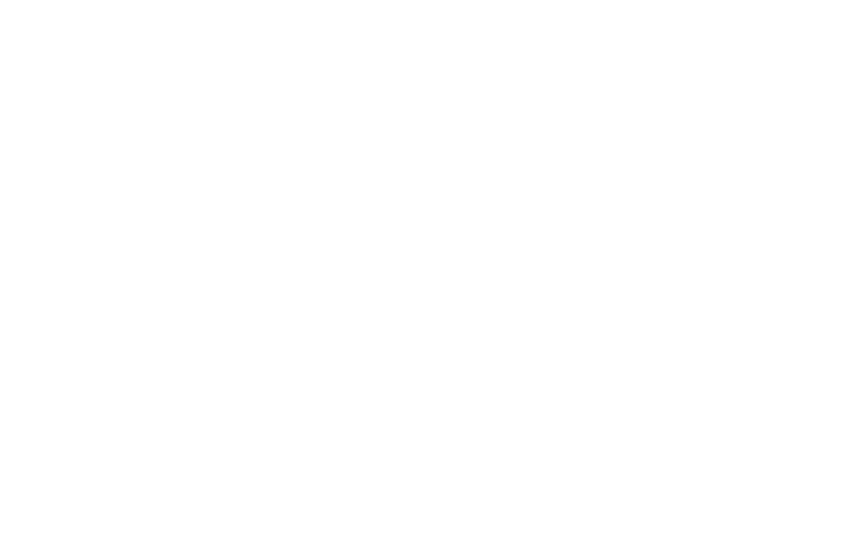
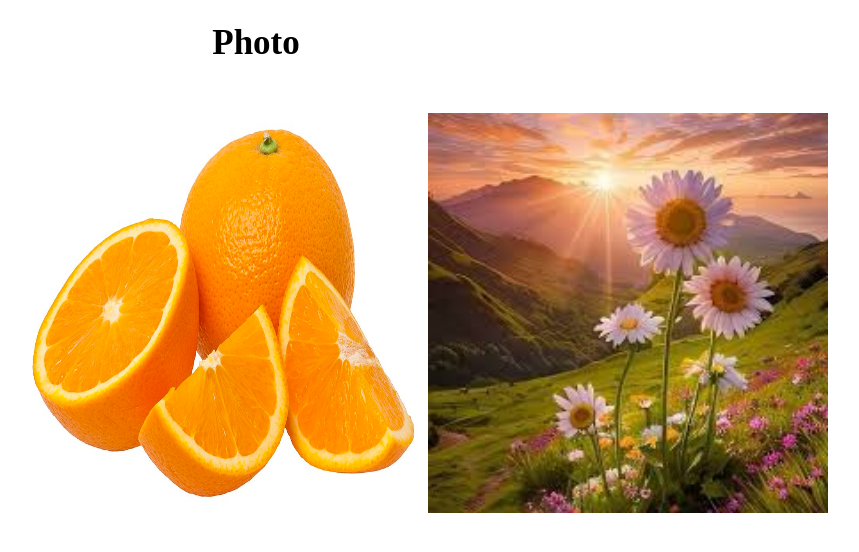
Before and after one commit to jenifaa/project-practice, a plain HTML site: page index.html in a window 1280 px wide. Shown: the whole page, without its empty margins (384-1243 px from the left). Drawn offline with Linux system fonts and the light colour scheme.

Commit message:
added the body

```diff
--- /dev/null
+++ b/css/style.css
@@ -0,0 +1,13 @@
+h1{
+    font-size: 35px;
+    font-weight: 900;
+    text-align: center;
+    margin-bottom: 50px;
+}
+img{
+    height: 400px;
+    width: 400px;
+}
+.image{
+    margin-left: 400px;
+}
--- a/index.html
+++ b/index.html
@@ -4,8 +4,15 @@
     <meta charset="UTF-8">
     <meta name="viewport" content="width=device-width, initial-scale=1.0">
     <title>Practice</title>
+    <link rel="stylesheet" href="css/style.css">
 </head>
 <body>
 
+        <h1>Photo</h1>
+         <div class="image">
+            <img class="photo" src="images/fruit4.jpg" alt="">
+          <img class="photo" src="images/nature3.jpg" alt="">
+         </div>
+
 </body>
 </html>
```
